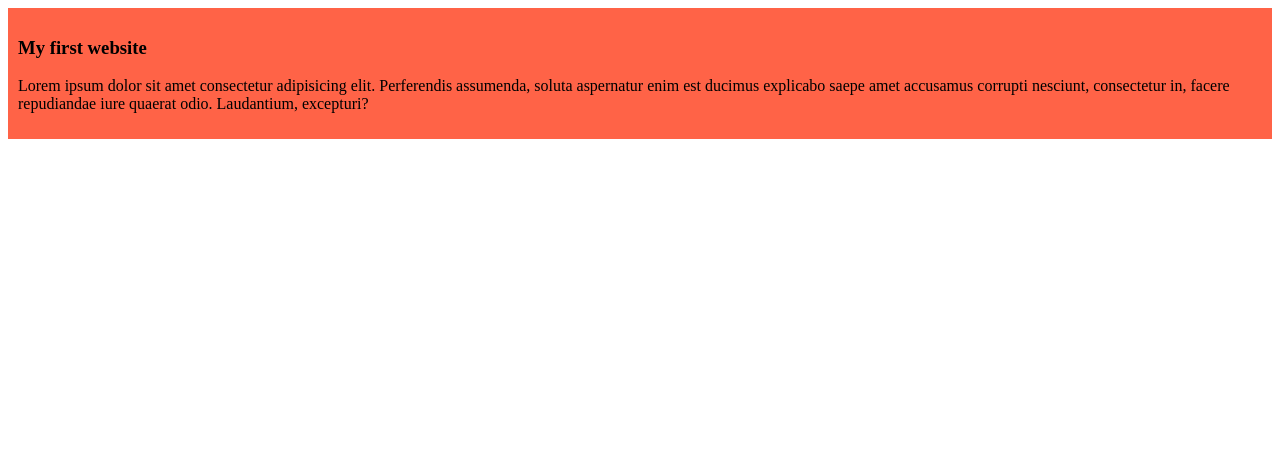
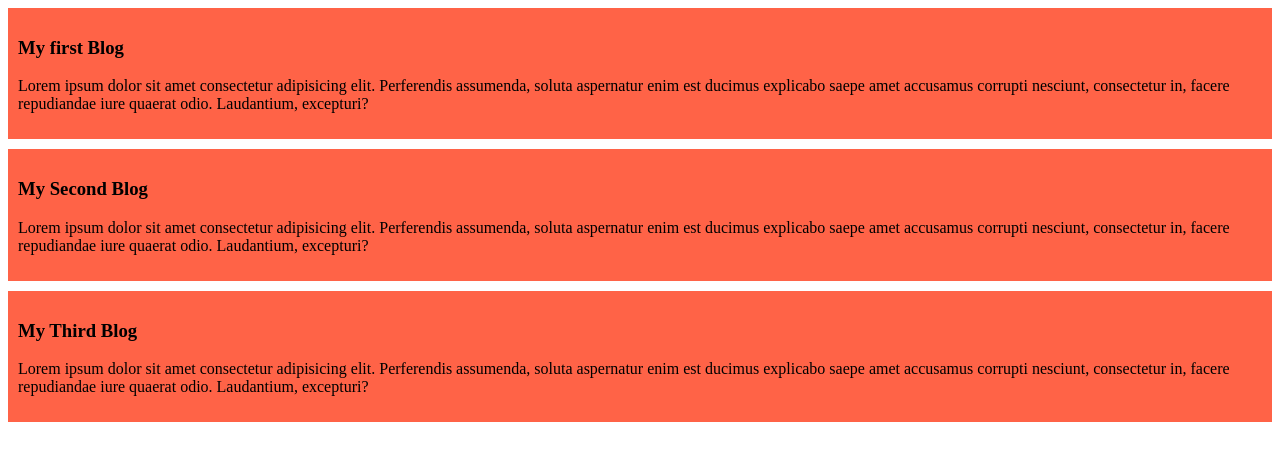
Before and after one commit to IMSABUJ97/my-simple-website-, a plain HTML site: page index.html in a window 1280 px wide. Drawn offline with Linux system fonts and the light colour scheme.

Commit message:
added the second and the third blog

```diff
--- a/index.html
+++ b/index.html
@@ -8,7 +8,15 @@
 </head>
 <body>
     <div>
-        <h3>My first website</h3>
+        <h3>My first Blog</h3>
+        <p>Lorem ipsum dolor sit amet consectetur adipisicing elit. Perferendis assumenda, soluta aspernatur enim est ducimus explicabo saepe amet accusamus corrupti nesciunt, consectetur in, facere repudiandae iure quaerat odio. Laudantium, excepturi?</p>
+    </div>
+    <div>
+        <h3>My Second Blog</h3>
+        <p>Lorem ipsum dolor sit amet consectetur adipisicing elit. Perferendis assumenda, soluta aspernatur enim est ducimus explicabo saepe amet accusamus corrupti nesciunt, consectetur in, facere repudiandae iure quaerat odio. Laudantium, excepturi?</p>
+    </div>
+    <div>
+        <h3>My Third Blog</h3>
         <p>Lorem ipsum dolor sit amet consectetur adipisicing elit. Perferendis assumenda, soluta aspernatur enim est ducimus explicabo saepe amet accusamus corrupti nesciunt, consectetur in, facere repudiandae iure quaerat odio. Laudantium, excepturi?</p>
     </div>
 </body>
--- a/styles/blog.css
+++ b/styles/blog.css
@@ -1,4 +1,5 @@
 div{
     background-color: tomato;
     padding: 10px;
+    margin-bottom: 10px;
 }
```
